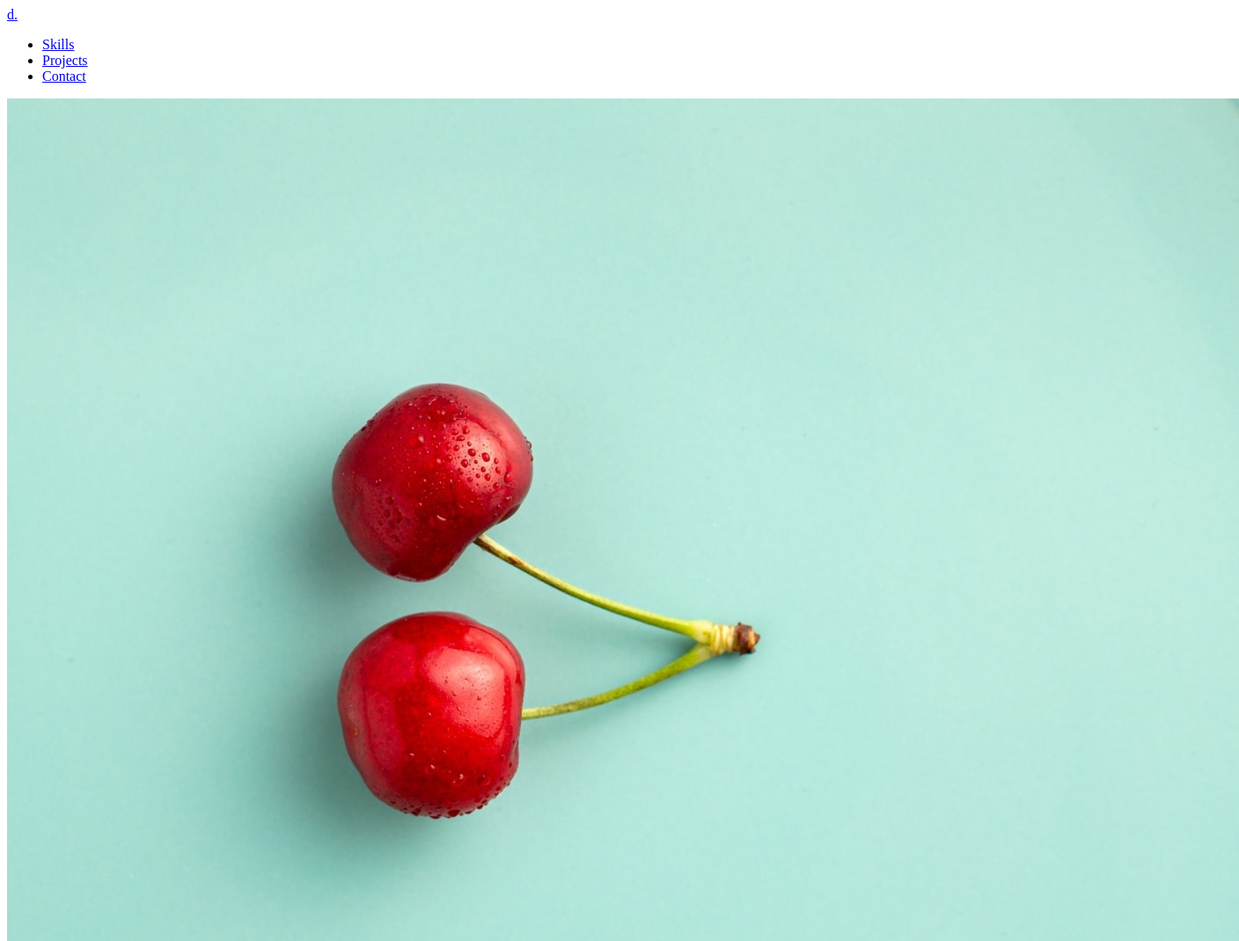
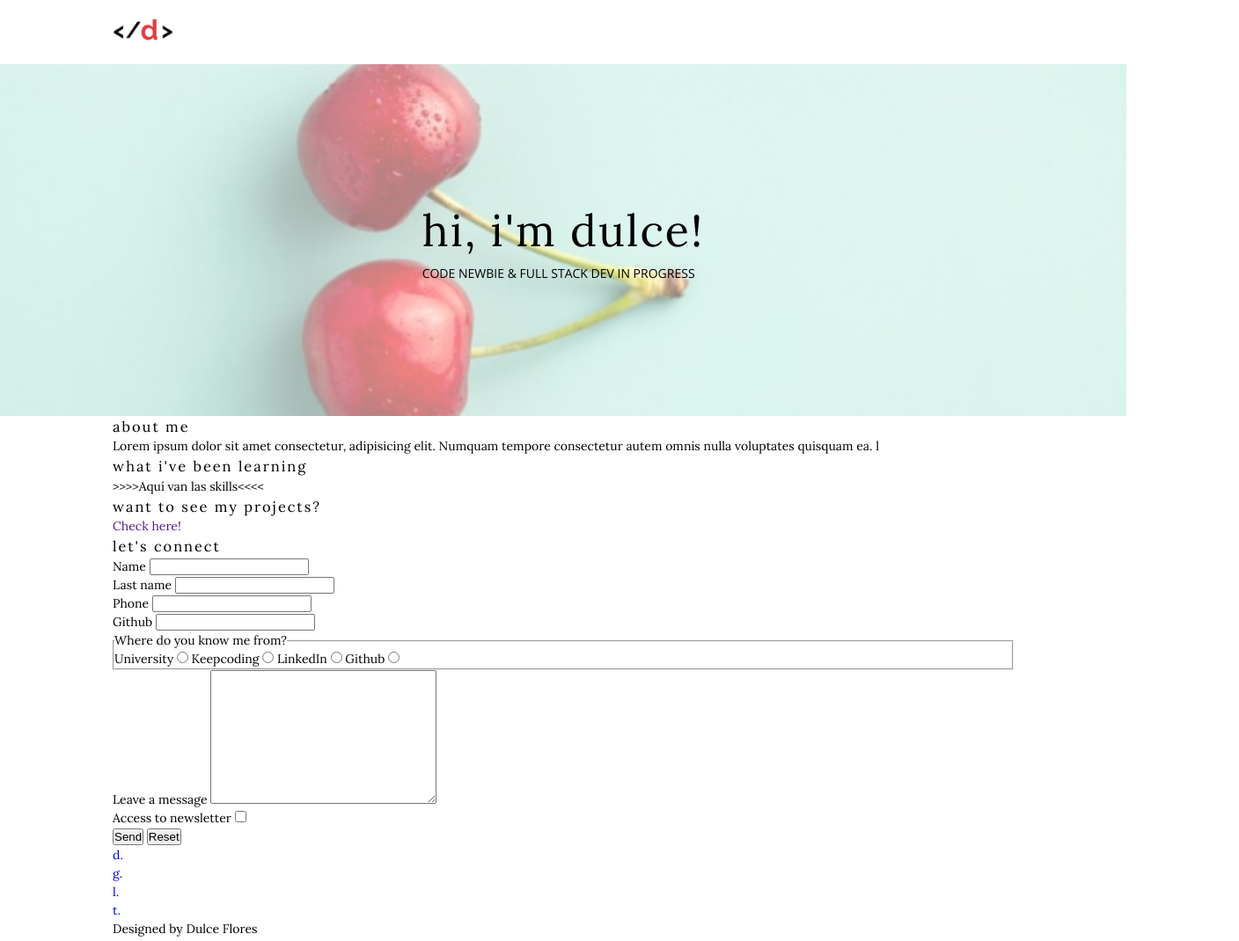
Before and after one commit to iamdulce/html-css-practica, a plain HTML site: page index.html in a window 1280 px wide. Shown: the top 1070 px of the page at 88% size, 1408 px wide, since content can reach past the window. Drawn offline with nearby package versions, Linux system fonts and the light colour scheme.

Commit message:
header and banner section main styles

```diff
--- a/index.html
+++ b/index.html
@@ -3,14 +3,28 @@
     <head>
         <meta charset="UTF-8" />
         <meta name="viewport" content="width=device-width, initial-scale=1.0" />
+        <link rel="stylesheet" href="/styles/styles.css" />
+        <link rel="preconnect" href="https://fonts.googleapis.com" />
+        <link rel="preconnect" href="https://fonts.gstatic.com" crossorigin />
+        <link
+            href="https://fonts.googleapis.com/css2?family=Lora&family=Open+Sans:wght@300;400&display=swap"
+            rel="stylesheet"
+        />
+
         <title>Home | Dulce Flores</title>
     </head>
     <body>
+        <!-- header begins -->
+        <header class="header">
+            <div class="wrapper">
+                <div class="header__logo" href="/">
+                    <img
+                        src="/assets/logo1.png"
+                        alt="Portfolio logo: Letter d inside keys."
+                    />
+                </div>
                 <!-- nav begins -->
-        <nav>
-            <div>
-                <a class="logo" href="/">d.</a>
-                <div>
+                <nav class="header__nav">
                     <ul>
                         <li>
                             <a href="#skills">Skills</a>
@@ -22,41 +36,27 @@
                             <a href="#contact">Contact</a>
                         </li>
                     </ul>
+                </nav>
+                <!-- nav ends -->
+            </div>
+        </header>
+        <!-- header ends -->
+
+        <!-- banner begins -->
+        <section class="banner">
+            <div class="wrapper">
+                <div class="banner__textCont">
+                    <h1>hi, i'm dulce!</h1>
+                    <h2>Code Newbie & Full Stack dev in progress</h2>
                 </div>
             </div>
-        </nav>
-        <!-- nav ends -->
-        <!-- header begins -->
-        <header>
-            <picture>
-                <source
-                    srcset="
-                        /assets/mae-mu-vbAEHCrvXZ0-unsplash-dk_pkp7mp_c_scale,w_1400.jpg
-                    "
-                    media="(min-width: 1140px)"
-                />
-                <source
-                    srcset="
-                        /assets/mae-mu-vbAEHCrvXZ0-unsplash-dk_pkp7mp_c_scale,w_1211.jpg
-                    "
-                    media="(min-width: 768px)"
-                />
-                <img
-                    src="/assets/mae-mu-vbAEHCrvXZ0-unsplash-dk_pkp7mp_c_scale,w_686.jpg"
-                    alt="cherrys in a blue backgraound"
-                />
-            </picture>
-            <div>
-                <h1>Dulce Flores</h1>
-                <h2>Code Newbie & Full Stack dev in progress</h2>
-            </div>
-        </header>
-        <!-- header begins -->
+        </section>
+        <!-- banner ends -->
+
         <!-- main begins -->
         <main>
             <!-- skills section begins -->
             <section class="skills">
-                <!-- wrapper begins -->
                 <div class="wrapper">
                     <div>
                         <h3>About me</h3>
@@ -71,18 +71,20 @@
                         <div>>>>>Aquí van las skills<<<<</div>
                     </div>
                 </div>
-                <!-- wrapper ends -->
             </section>
             <!-- skills section ends -->
+
             <!-- projects section begins -->
             <section class="projects">
+                <div class="wrapper">
                     <h3>Want to see my projects?</h3>
                     <a href="">Check here!</a>
+                </div>
             </section>
             <!-- projects section ends -->
+
             <!-- contact section begins -->
             <section class="contact">
-                <!-- wrapper begins -->
                 <div class="wrapper">
                     <h3>let's connect</h3>
                     <form action="">
@@ -103,7 +105,7 @@
                             <input type="text" id="github" />
                         </div>
                         <fieldset>
-                            <legend>Where do you knoe me from?</legend>
+                            <legend>Where do you know me from?</legend>
                             <div>
                                 <label for="university">University</label>
                                 <input type="radio" id="university" />
@@ -130,16 +132,18 @@
                         </div>
                         <div>
                             <button type="submit">Send</button>
+                            <button type="reset">Reset</button>
                         </div>
                     </form>
                 </div>
-                <!-- wrapper ends -->
             </section>
-            <!-- contact section begins -->
+            <!-- contact section ends -->
         </main>
-        <!-- main begins -->
+        <!-- main ends -->
+
         <!-- footer begins -->
         <footer>
+            <div class="wrapper">
                 <a class="logo" href="/">d.</a>
                 <ul class="social">
                     <li>
@@ -153,6 +157,7 @@
                     </li>
                 </ul>
                 <p class="copyright">Designed by Dulce Flores</p>
+            </div>
         </footer>
         <!-- footer ends -->
     </body>
--- a/styles/styles.css
+++ b/styles/styles.css
@@ -0,0 +1,103 @@
+:root {
+    --clr-text: #0a0903;
+    --main-font: "Lora", serif;
+    --links-font: "Open Sans", sans-serif;
+}
+
+/*--------Global styles-------*/
+* {
+    margin: 0;
+    padding: 0;
+    box-sizing: border-box;
+}
+
+html {
+    font-size: 62.6%;
+    scroll-behavior: smooth;
+}
+
+body {
+    font-size: 1.4rem;
+    line-height: 1.5;
+    font-weight: 300;
+    font-family: var(--main-font);
+}
+
+a {
+    text-decoration: none;
+}
+
+ul {
+    list-style: none;
+}
+
+h1,
+h3 {
+    text-transform: lowercase;
+    font-weight: lighter;
+    letter-spacing: 0.2rem;
+}
+
+.wrapper {
+    width: 80%;
+    max-width: 120rem;
+    margin: 0 auto;
+}
+
+/*--------Header-------*/
+.header {
+    padding: 10px 0;
+}
+
+.header > .wrapper {
+    display: flex;
+    padding: 10px 0;
+    justify-content: space-between;
+    align-items: center;
+}
+
+.header .header__logo {
+    width: 70px;
+}
+
+.header__logo img {
+    width: 100%;
+    text-align: center;
+}
+
+.header__nav {
+    display: none;
+}
+/*--------Banner-------*/
+.banner {
+    height: 50vh;
+    background-image: linear-gradient(
+            rgba(255, 255, 255, 0.5),
+            rgba(255, 255, 255, 0.5)
+        ),
+        url(/assets/mae-mu-vbAEHCrvXZ0-unsplash-dk_pkp7mp_c_scale\,w_686.jpg);
+    background-position: center;
+    background-repeat: no-repeat;
+    background-size: cover;
+}
+
+.banner > .wrapper {
+    height: 100%;
+    display: flex;
+    align-content: center;
+    justify-content: center;
+    flex-wrap: wrap;
+}
+
+.banner .banner__textCont > h1 {
+    font-size: 5rem;
+}
+
+.banner .banner__textCont > h2 {
+    font-family: var(--links-font);
+    text-transform: uppercase;
+    font-weight: lighter;
+    font-size: 1.4rem;
+}
+
+/*--------Footer-------*/
```
Also changed, not shown: assets/logo1.png (added), assets/logo2.png (added). Lines whose indentation alone changed are shown as unchanged.
